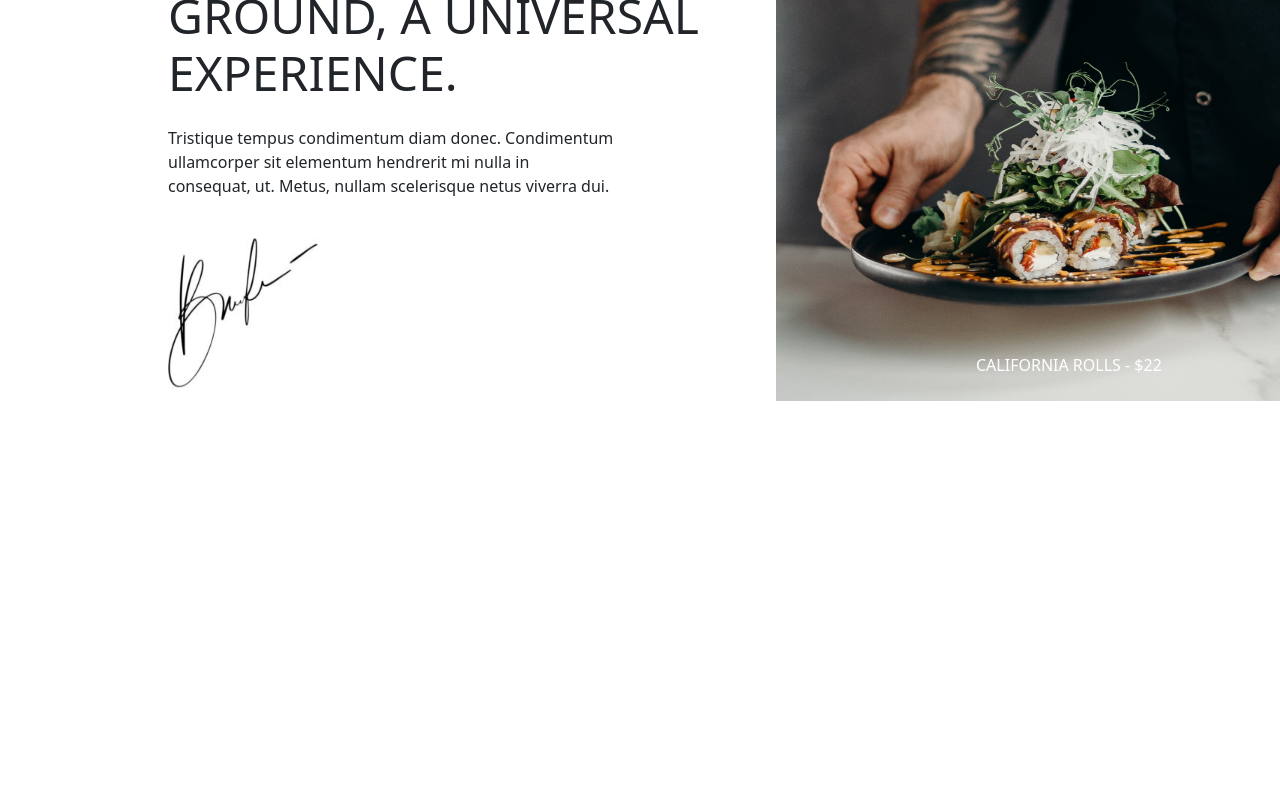
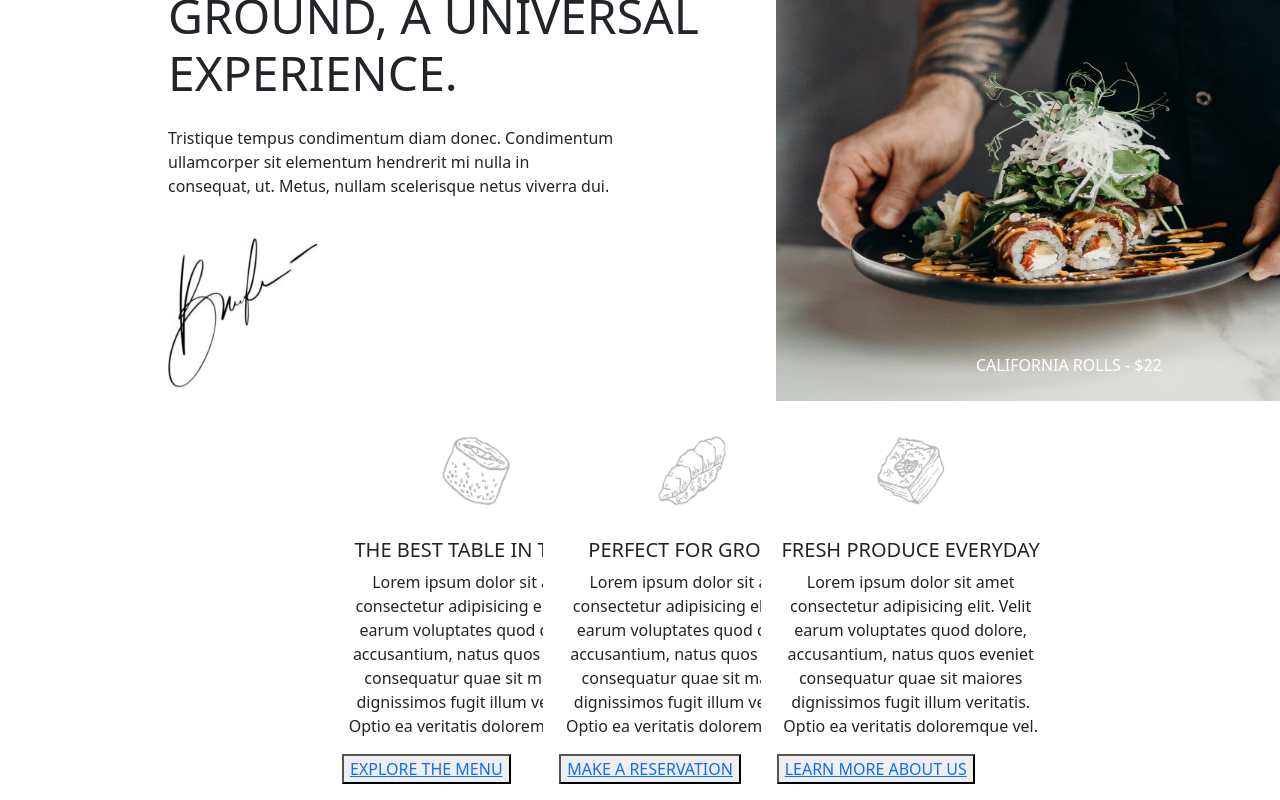
Before and after one commit to Paky-Simeone/proj-html-vuejs, a Vue app: page / in a window 1280 px wide. Shown: the part 991-1791 px from the top of the page. Before the commit the page ends 1392 px from the top, so only its background shows below. Built offline with nearby package versions, Linux system fonts and the light colour scheme.

Commit message:
add card tramite props (smattando)

```diff
--- /dev/null
+++ b/src/components/AppCard.vue
@@ -0,0 +1,53 @@
+<script>
+export default{
+    props:{
+        item:Object,
+    },
+    methods:{
+        generateURL(path) {
+         return new URL(path, import.meta.url).href;
+        },
+    }
+}
+</script>
+
+<template>
+<div class="col-2">
+    <div class="card border-0">
+        <img :src="generateURL('../assets/img/'+ item.image)" class="card-img-top pluto" :alt="item.title">
+        <div class="card-body">
+            <h5 class="card-title">{{ item.title }}</h5>
+            <p class="card-text">{{ item.paragraph }}</p>
+            <button><a href="#">{{ item.bottone }}</a></button>
+        </div>
+    </div>
+</div>
+
+
+
+</template>
+
+<style lang="scss">
+.card{
+    display: flex;
+    align-items: center;
+    justify-content: center;
+    height: 200px;
+    width: 300px;
+    .pluto{
+        width: 70px;
+        height: 70px;
+    }
+}
+.card-title{
+    text-align: center;
+    margin-top: 1rem;
+}
+.card-text{
+    text-align: center;
+}
+button{
+    align-items: center;
+}
+
+</style>
--- a/src/components/AppMain.vue
+++ b/src/components/AppMain.vue
@@ -1,7 +1,34 @@
 <script>
+import AppCard from './AppCard.vue';
 export default{
+    data(){
+        return{
+            pippos:[
+            {
+                image:"sushi-1.png",
+                title:"THE BEST TABLE IN TOWN",
+                paragraph:"Lorem ipsum dolor sit amet consectetur adipisicing elit. Velit earum voluptates quod dolore, accusantium, natus quos eveniet consequatur quae sit maiores dignissimos fugit illum veritatis. Optio ea veritatis doloremque vel.",
+                bottone:"EXPLORE THE MENU",
+            },
+            {
+                image:"sushi-2.png",
+                title:"PERFECT FOR GROUPS",
+                paragraph:"Lorem ipsum dolor sit amet consectetur adipisicing elit. Velit earum voluptates quod dolore, accusantium, natus quos eveniet consequatur quae sit maiores dignissimos fugit illum veritatis. Optio ea veritatis doloremque vel.",
+                bottone:"MAKE A RESERVATION",
+            },
+            {
+                image:"sushi-3.png",
+                title:"FRESH PRODUCE EVERYDAY",
+                paragraph:"Lorem ipsum dolor sit amet consectetur adipisicing elit. Velit earum voluptates quod dolore, accusantium, natus quos eveniet consequatur quae sit maiores dignissimos fugit illum veritatis. Optio ea veritatis doloremque vel.",
+                bottone:"LEARN MORE ABOUT US",
+            },
+            ],
+        };
+    },
 
-}
+
+    components:{AppCard},
+};
 </script>
 
 <template>
@@ -18,8 +45,13 @@ export default{
             <p>CALIFORNIA ROLLS - $22</p>
         </div>
     </div>
-    <div>
 
+</section>
+<section class="secondsection">
+    <div class="centralfsecondsection">
+        <div class="row justify-content-center mt-5">
+            <AppCard v-for="pippo in pippos" :item="pippo"></AppCard>
+        </div>
     </div>
 </section>
 
@@ -32,6 +64,7 @@ export default{
 .firstsection{
     background-color: $white-color;
     display: flex;
+
     // Parte Sinistra Prima Section
         .leftfirstsection{
             width: 50%;
@@ -52,6 +85,7 @@ export default{
             }
 
         }
+
     // Parte Destra Prima Section
     .rightfirstsection{
         width: 50%;
@@ -78,5 +112,11 @@ export default{
             }
         }
     }
+    // Parte Centrale Seconda Section
+    .centralsecondsection{
+        display: flex;
+        justify-content: center;
+        margin-top: 4rem;
+    }
 }
 </style>
```
